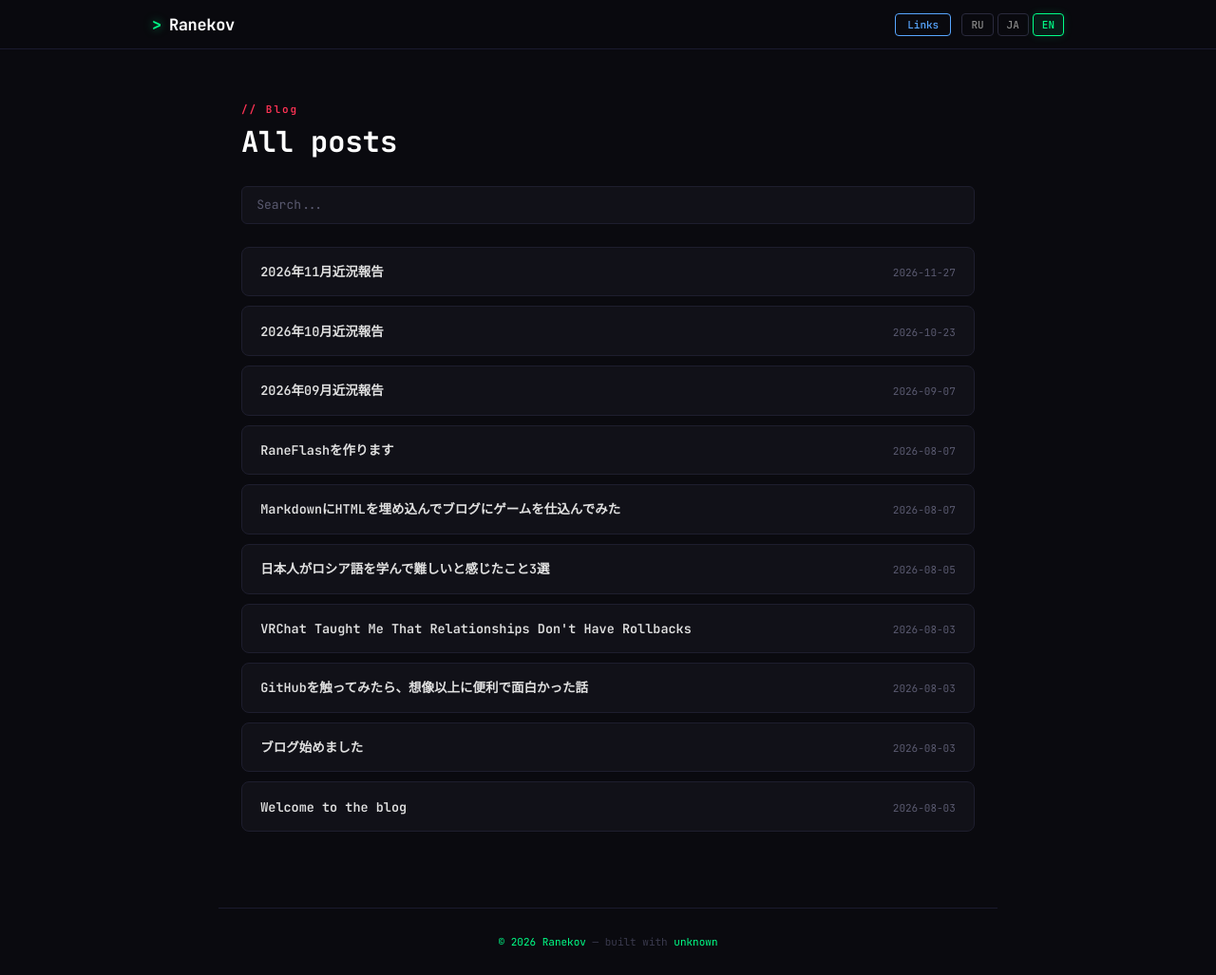
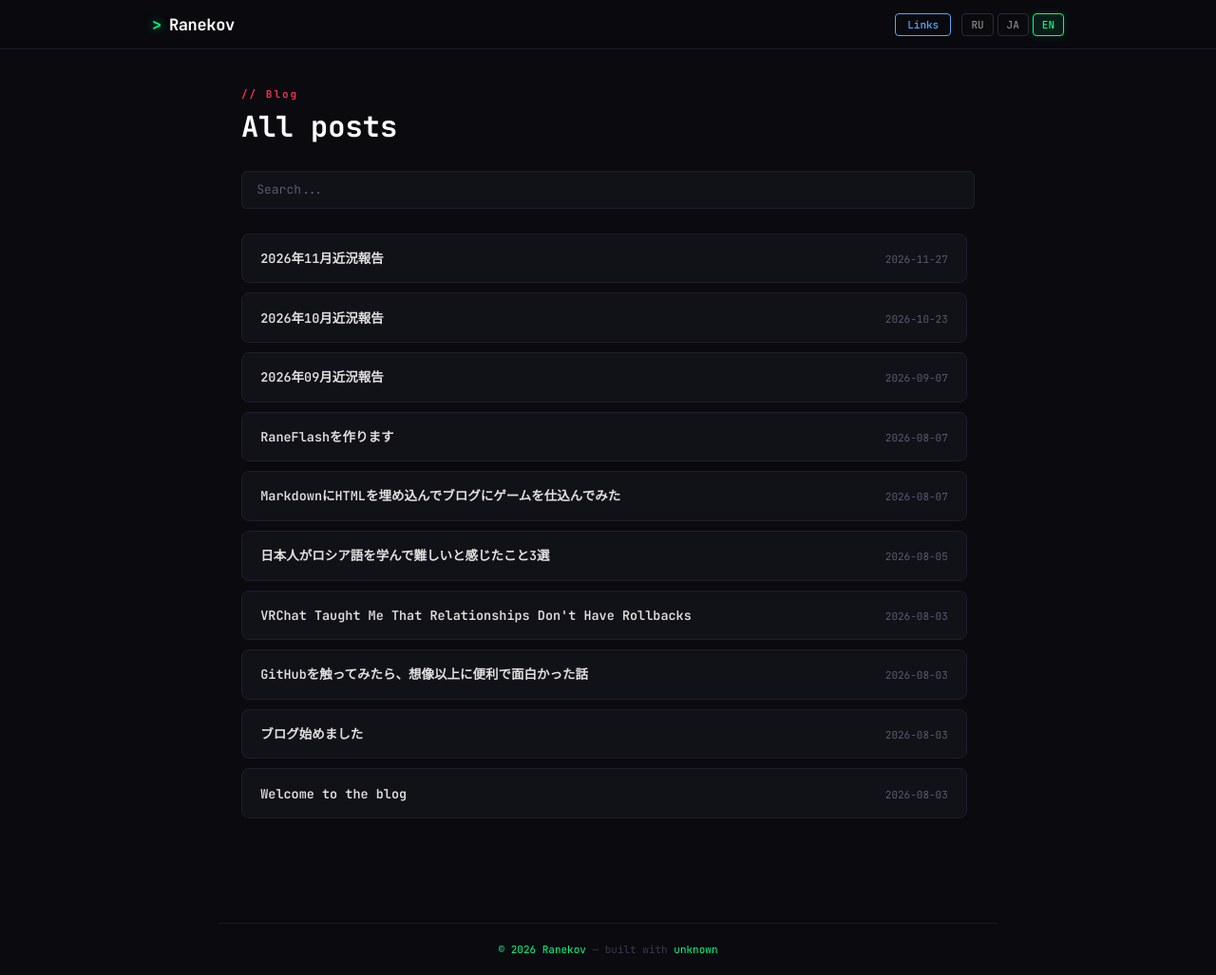
Before and after one commit to ranekov/ranekov.github.io, a Jekyll site: the page built from blog/index.html, in a window 1280 px wide and 1027 px high. Shown: the whole window at 95% size. Built offline with Jekyll 4.4.1, drawn with Linux system fonts in a browser that asks for light colours.

Commit message:
Add files via upload

```diff
--- a/assets/css/blog.css
+++ b/assets/css/blog.css
@@ -1,7 +1,53 @@
+body {
+  height: 100vh;
+  height: 100dvh;
+  display: flex;
+  flex-direction: column;
+  overflow: hidden;
+}
+
 main {
   max-width: var(--content-width);
+  width: 100%;
   margin: 0 auto;
-  padding: 3.5rem 1.5rem 3rem;
+  padding: 2.5rem 1.5rem 1rem;
+  flex: 1;
+  min-height: 0;
+  display: flex;
+  flex-direction: column;
+}
+
+.page-label,
+.page-title,
+.search-box {
+  flex-shrink: 0;
+}
+
+.blog-results {
+  flex: 1;
+  min-height: 0;
+  overflow-y: auto;
+  padding: 2px 8px 1rem 0;
+  scrollbar-width: thin;
+  scrollbar-color: rgba(0, 255, 136, 0.35) transparent;
+}
+
+.blog-results::-webkit-scrollbar {
+  width: 6px;
+}
+
+.blog-results::-webkit-scrollbar-track {
+  background: rgba(255, 255, 255, 0.02);
+  border-radius: 999px;
+}
+
+.blog-results::-webkit-scrollbar-thumb {
+  background: linear-gradient(180deg, rgba(0, 255, 136, 0.45), rgba(0, 201, 255, 0.45));
+  border-radius: 999px;
+}
+
+.blog-results::-webkit-scrollbar-thumb:hover {
+  background: linear-gradient(180deg, var(--green), var(--cyan));
 }
 
 .blog-loading-more {
@@ -12,8 +58,22 @@ main {
   padding: 1.25rem 0;
 }
 
+footer {
+  margin-top: 0;
+  padding: 1.25rem 1.5rem;
+  flex-shrink: 0;
+}
+
 @media (max-width: 560px) {
   main {
-    padding: 2.25rem 1rem 2rem;
+    padding: 1.75rem 1rem 0.75rem;
+  }
+
+  .blog-results {
+    padding-right: 4px;
+  }
+
+  footer {
+    padding: 1rem;
   }
 }
```
